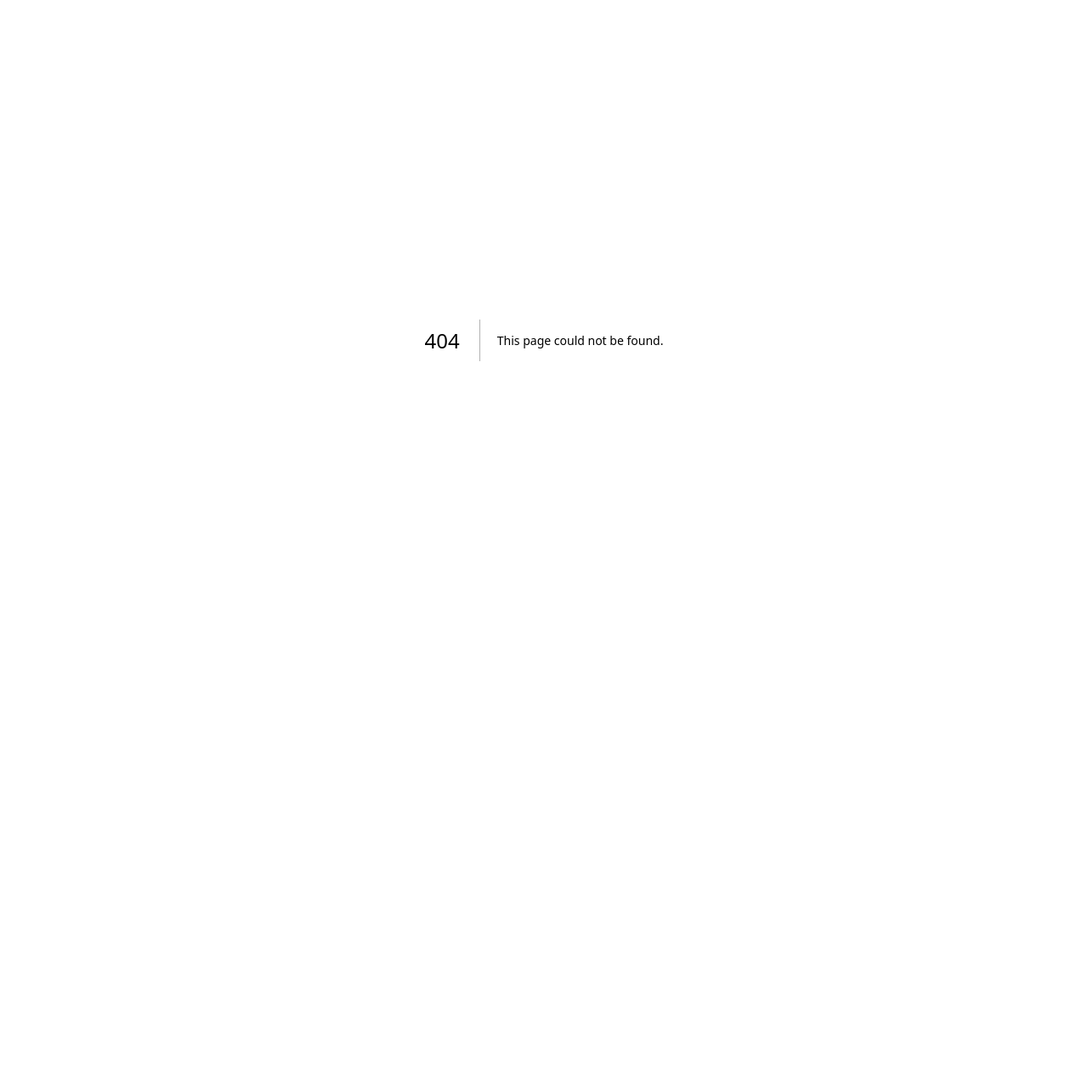
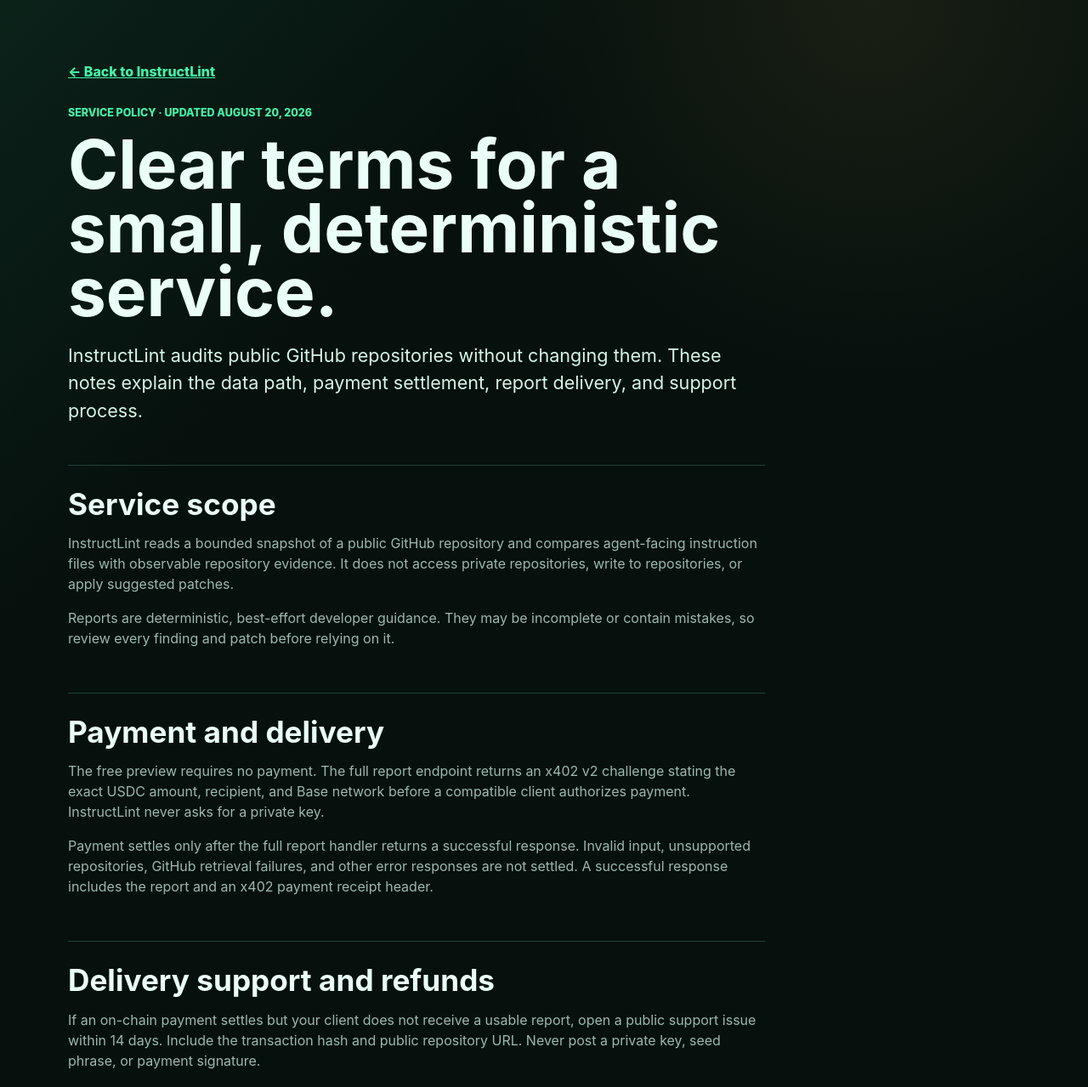
Before and after one commit to BahirHakimy/instructlint, a Next.js app: page /policies in a window 1280 px wide. Before the commit this address had no page. Shown: the top 1279 px of the page at 85% size. Before the commit the page ends 800 px from the top, so only its background shows below. Built offline with nearby package versions, Linux system fonts and the light colour scheme.

Commit message:
Add buyer trust and support details

```diff
--- a/app/globals.css
+++ b/app/globals.css
@@ -615,6 +615,62 @@ details p {
   color: var(--muted);
 }
 
+.policy-page {
+  min-height: 100vh;
+  padding: 72px 0;
+}
+
+.policy-header,
+.policy-copy {
+  max-width: 820px;
+}
+
+.policy-header {
+  margin-bottom: 48px;
+}
+
+.policy-header h1 {
+  font-size: clamp(2.8rem, 7vw, 5rem);
+}
+
+.policy-header .section-lede {
+  margin-bottom: 0;
+}
+
+.policy-copy {
+  display: grid;
+  gap: 36px;
+}
+
+.policy-copy section {
+  border-top: 1px solid var(--line);
+  padding-top: 28px;
+}
+
+.policy-copy h2 {
+  font-size: clamp(1.5rem, 4vw, 2.2rem);
+}
+
+.policy-copy h3 {
+  color: var(--soft);
+}
+
+.policy-copy p,
+.policy-copy li {
+  color: var(--muted);
+}
+
+.policy-copy a,
+.policy-back {
+  color: var(--accent);
+  font-weight: 800;
+}
+
+.policy-back {
+  display: inline-flex;
+  margin-bottom: 28px;
+}
+
 .footer-row,
 .footer-row nav {
   display: flex;
@@ -635,6 +691,16 @@ details p {
 .footer-row a {
   color: var(--soft);
   font-weight: 750;
+}
+
+.directory-badge {
+  display: inline-flex;
+  line-height: 0;
+}
+
+.directory-badge img {
+  width: 210px;
+  height: 40px;
 }
 
 @media (prefers-reduced-motion: reduce) {
--- /dev/null
+++ b/app/policies/page.tsx
@@ -0,0 +1,121 @@
+import type { Metadata } from "next";
+import Link from "next/link";
+
+export const metadata: Metadata = {
+  title: "Privacy, payment, and service terms",
+  description:
+    "How InstructLint handles public repository data, x402 payments, report delivery, support, and refunds.",
+  alternates: { canonical: "/policies" },
+};
+
+const supportUrl =
+  "https://github.com/BahirHakimy/instructlint/issues/new?title=Paid%20report%20delivery%20support";
+
+export default function PoliciesPage() {
+  return (
+    <main className="policy-page">
+      <div className="shell">
+        <Link className="policy-back" href="/">
+          ← Back to InstructLint
+        </Link>
+        <header className="policy-header">
+          <p className="eyebrow">Service policy · updated August 20, 2026</p>
+          <h1>Clear terms for a small, deterministic service.</h1>
+          <p className="section-lede">
+            InstructLint audits public GitHub repositories without changing
+            them. These notes explain the data path, payment settlement, report
+            delivery, and support process.
+          </p>
+        </header>
+
+        <div className="policy-copy">
+          <section aria-labelledby="scope-title">
+            <h2 id="scope-title">Service scope</h2>
+            <p>
+              InstructLint reads a bounded snapshot of a public GitHub
+              repository and compares agent-facing instruction files with
+              observable repository evidence. It does not access private
+              repositories, write to repositories, or apply suggested patches.
+            </p>
+            <p>
+              Reports are deterministic, best-effort developer guidance. They
+              may be incomplete or contain mistakes, so review every finding
+              and patch before relying on it.
+            </p>
+          </section>
+
+          <section aria-labelledby="payment-title">
+            <h2 id="payment-title">Payment and delivery</h2>
+            <p>
+              The free preview requires no payment. The full report endpoint
+              returns an x402 v2 challenge stating the exact USDC amount,
+              recipient, and Base network before a compatible client authorizes
+              payment. InstructLint never asks for a private key.
+            </p>
+            <p>
+              Payment settles only after the full report handler returns a
+              successful response. Invalid input, unsupported repositories,
+              GitHub retrieval failures, and other error responses are not
+              settled. A successful response includes the report and an x402
+              payment receipt header.
+            </p>
+          </section>
+
+          <section aria-labelledby="support-title">
+            <h2 id="support-title">Delivery support and refunds</h2>
+            <p>
+              If an on-chain payment settles but your client does not receive a
+              usable report, open a public support issue within 14 days. Include
+              the transaction hash and public repository URL. Never post a
+              private key, seed phrase, or payment signature.
+            </p>
+            <p>
+              The operator will first reproduce or re-deliver the purchased
+              report. If delivery cannot be restored after the payment is
+              verified, the settled report price will be returned to the paying
+              address. Third-party network fees are not refundable.
+            </p>
+            <a href={supportUrl}>Open a paid-report support issue →</a>
+          </section>
+
+          <section aria-labelledby="privacy-title">
+            <h2 id="privacy-title">Privacy</h2>
+            <h3>Data processed</h3>
+            <p>
+              A request contains a public GitHub repository URL. During the
+              request, the service fetches a bounded set of public repository
+              files and returns an audit. The application has no account system,
+              cookies, advertising tracker, or analytics script.
+            </p>
+            <h3>Storage and providers</h3>
+            <p>
+              InstructLint does not intentionally persist repository snapshots
+              or audit results in an application database. Hosting and upstream
+              providers may process request metadata in their operational logs.
+              The service relies on Vercel for hosting, GitHub for public source
+              retrieval, PayAI for x402 facilitation, and Base for public USDC
+              settlement. The Web3ToolLaunch directory serves the footer badge
+              image and may receive ordinary request metadata when that image
+              loads. On-chain transaction details are public by design.
+            </p>
+          </section>
+
+          <section aria-labelledby="use-title">
+            <h2 id="use-title">Acceptable use and changes</h2>
+            <p>
+              Use the service only for lawful analysis of public repositories.
+              Do not attempt to bypass limits, interfere with the service, or
+              submit private or secret material. The operator may restrict
+              abusive traffic to protect availability.
+            </p>
+            <p>
+              Material policy changes will be published on this page with an
+              updated date. Continued use after a change means the current terms
+              apply to that request.
+            </p>
+          </section>
+        </div>
+      </div>
+    </main>
+  );
+}
--- a/app/sitemap.ts
+++ b/app/sitemap.ts
@@ -8,5 +8,11 @@ export default function sitemap(): MetadataRoute.Sitemap {
       changeFrequency: "weekly",
       priority: 1,
     },
+    {
+      url: "https://instructlint.vercel.app/policies",
+      lastModified: new Date("2026-08-20"),
+      changeFrequency: "monthly",
+      priority: 0.3,
+    },
   ];
 }
```
Also changed, not shown: app/icon.tsx (added, +46 -0 lines), app/page.tsx (+22 -1 lines), public/openapi.json (+27 -2 lines), 1 other file (tests, documents, lock files or other folders).
